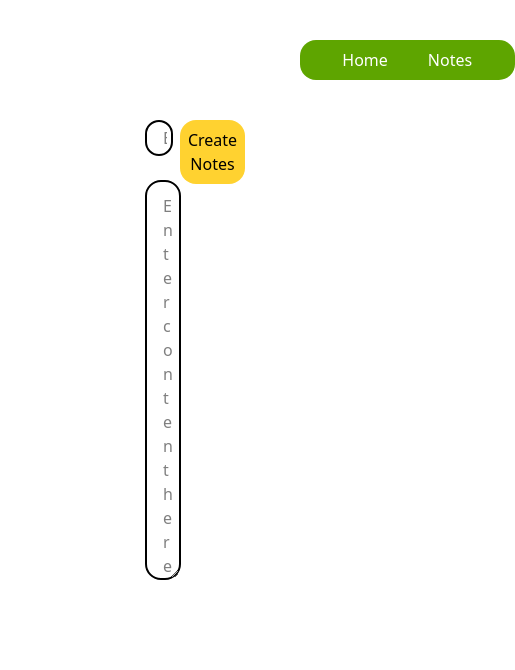
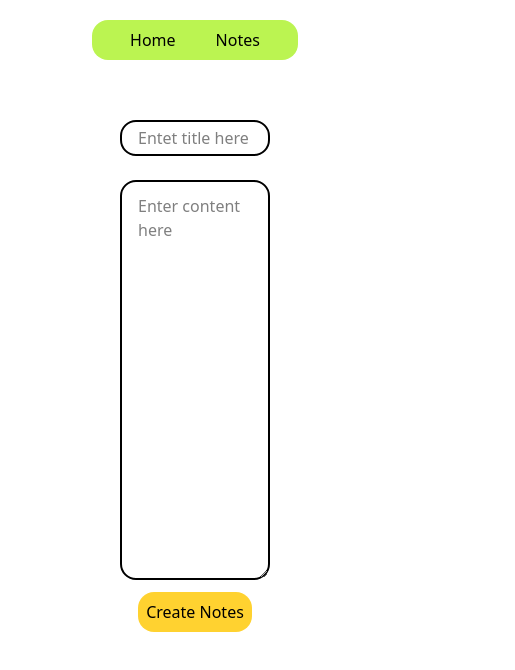
Before and after one commit to hck-anmol/MakeNotes, a React (Vite) app: page / in a window 390 px wide. Shown: the top 670 px of the page, 515 px wide, since content can reach past the window. Built offline with nearby package versions, Linux system fonts and the light colour scheme.

Commit message:
added media queries

```diff
--- a/src/components/HomePage.jsx
+++ b/src/components/HomePage.jsx
@@ -45,24 +45,24 @@ const HomePage = () => {
   }
 
   return (
-    <div className='flex px-30 py-10 justify-center pr-50'>
-      <div className='flex flex-col gap-2 w-[50%] ml-20'>
+    <div className='flex px-30 py-10 justify-center w-[100%] gap-6 max-md:flex-col max-md:gap-3'>
+      <div className='flex flex-col gap-2 w-[45%] max-md:w-[100%]'>
         <input
-          className='p-1 rounded-2xl  w-[80%] pl-4 border-2 border-black'
+          className='p-1 rounded-2xl  w-[100%] pl-4 border-2 border-black'
           type='text'
-          placeholder='Entet Titlle here'
+          placeholder='Entet title here'
           value={title}
           onChange={(e) => settitle(e.target.value)}
         />
         <textarea
-          className='rounded-2xl mt-4 w-[80%] px-4 border-2 py-3 h-[400px]'
+          className='rounded-2xl mt-4 w-[100%] px-4 border-2 py-3 h-[400px]'
           value={value}
           placeholder='Enter content here'
           onChange={(e) => setvalue(e.target.value)}
           rows={20}
         />
       </div>
-      <div className='flex flex-col items-start'>
+      <div className='flex flex-col items-center'>
         <button className='p-2 rounded-2xl place-content-evenly bg-amber-300 active:bg-amber-50 active:border-2 border-amber-300'
           type='text' onClick={() => (
             createPaste()
--- a/src/components/Navbar.jsx
+++ b/src/components/Navbar.jsx
@@ -3,7 +3,9 @@ import { NavLink } from 'react-router-dom'
 
 const Navbar = () => {
     return (
-        <div className='flex flex-row gap-4 ml-75 mt-10 justify-center bg-lime-600 rounded-2xl h-10 items-center text-white w-[55%]'>
+        <div className='z-50 w-full flex items-center
+            justify-center px-6 md:px-16 lg:px-36 py-5'>
+            <div className='bg-lime-300 w-[60%] flex gap-2 justify-center rounded-2xl h-10 items-center text-black'>
                 <div className='flex gap-10'>
                     <NavLink to="/">
                         Home
@@ -13,6 +15,7 @@ const Navbar = () => {
                     </NavLink>
                 </div>
             </div>
+        </div>
     )
 }
 
--- a/src/components/Paste.jsx
+++ b/src/components/Paste.jsx
@@ -21,19 +21,19 @@ const Paste = () => {
   }
 
   return (
-    <div className='flex flex-col items-center'>
+    <div className='flex flex-col items-center max-md:w-[100%]'>
       <input
-        className='p-2 rounded-2xl min-w-[600px] mt-5 border-2'
+        className='p-2 rounded-2xl mt-5 border-2 min-md:w-[40%]'
         type='search'
         placeholder='Search here'
         value={searchTerm}
         onChange={(e) => setsearchTerm(e.target.value)}
       />
-      <div className='flex flex-col gap-5 mt-5 pb-10'>
+      <div className='flex flex-col gap-5 mt-5 pb-10 max-md:w-[100%] min-md:w-[50%] items-center'>
         {
           filteredData.length > 0 &&
           filteredData.map((paste) => (
-            <div key={paste?._id || paste.title} className='flex flex-col justify-between h-50 py-3 w-140 px-4 border-2 rounded-2xl'>
+            <div key={paste?._id || paste.title} className='flex flex-col justify-between h-50 py-3 w-[80%] px-4 border-2 rounded-2xl'>
               <div className='flex flex-row gap-4 place-content-evenly'>
                 <button className='bg-emerald-300 py-2 px-3 rounded-xl' onClick={() => { navigate(`/?pasteId=${paste?._id}`) }}>Edit</button>
                 <button className='bg-emerald-300 py-2 px-3 rounded-xl' onClick={() => { navigate(`/pastes/${paste?._id}`) }}>View</button>
--- a/src/components/ViewPaste.jsx
+++ b/src/components/ViewPaste.jsx
@@ -23,27 +23,27 @@ const ViewPaste = () => {
   }
 
   return (
-    <div>
-      <div className='flex px-30 py-10 justify-center pr-50'>
-        <div className='flex flex-col gap-2 w-[50%] ml-20'>
+    <div className='w-100%'>
+      <div className='flex py-10 justify-center w-[100%] gap-6 max-md:flex-col max-md:gap-3'>
+        <div className='flex flex-col gap-2 w-[45%] max-md:w-[100%]'>
           <input
             disabled
-            className='p-1 rounded-2xl  w-[80%] pl-4 border-2 border-black'
+            className='p-1 rounded-2xl  w-[100%] pl-4 border-2 border-black'
             type='text'
-            placeholder='Entet Titlle here'
+            placeholder='Entet title here'
             value={title}
             onChange={(e) => settitle(e.target.value)}
           />
           <textarea
             disabled
-            className='rounded-2xl mt-4 w-[80%] px-4 border-2 py-3 h-[400px]'
+            className='rounded-2xl mt-4 w-[100%] px-4 border-2 py-3 h-[400px]'
             value={value}
             placeholder='Enter content here'
             onChange={(e) => setvalue(e.target.value)}
             rows={20}
           />
         </div>
-        <div className='flex flex-col items-start'>
+        <div className='flex flex-col items-center'>
           <button className='px-6 py-2 rounded-2xl  bg-amber-300 active:bg-amber-50 active:border-2 border-amber-300'
             onClick={() => { navigate(`/?pasteId=${paste?._id}`) }}>
             Edit
```
Lines whose indentation alone changed are shown as unchanged.
